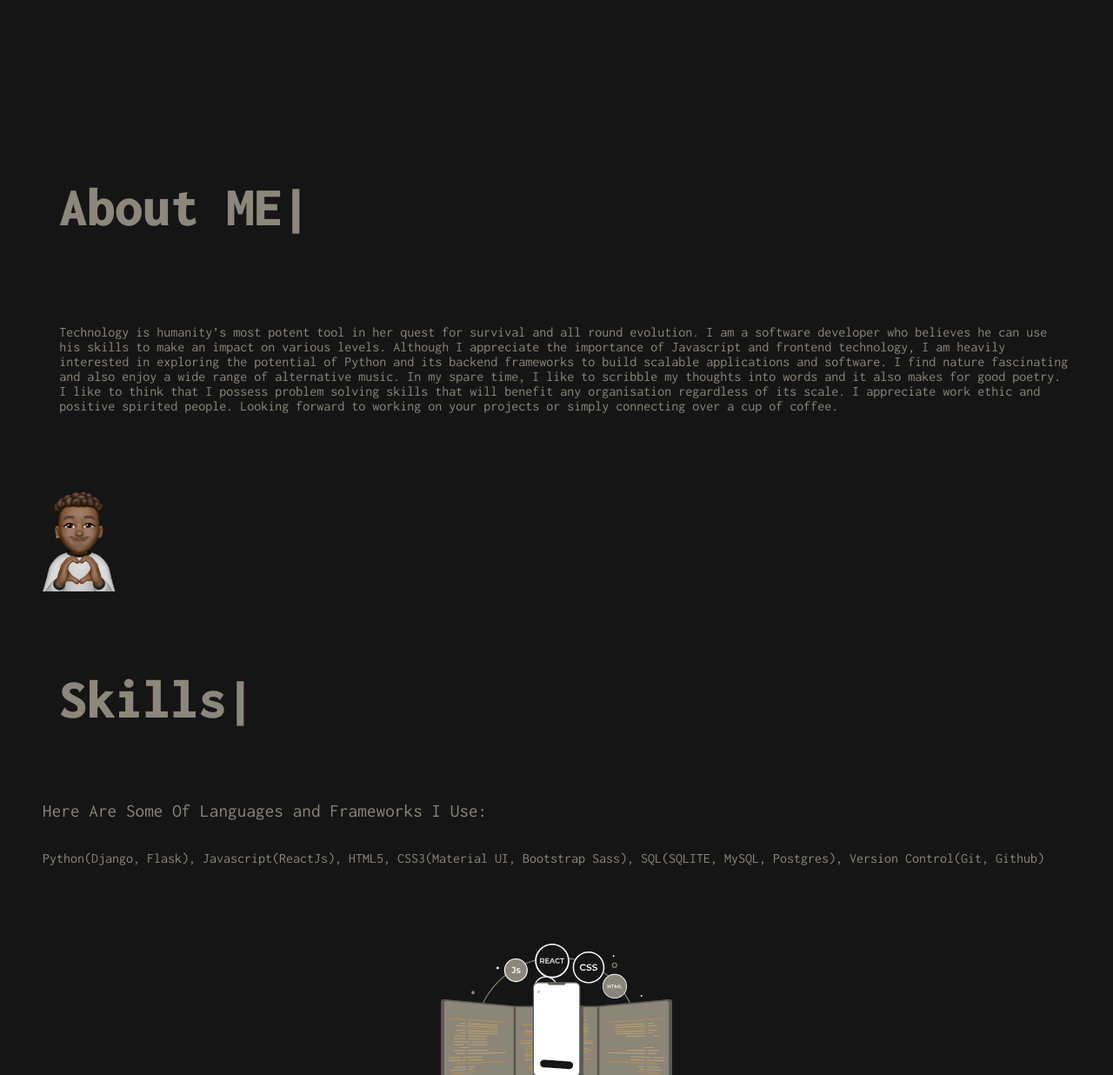
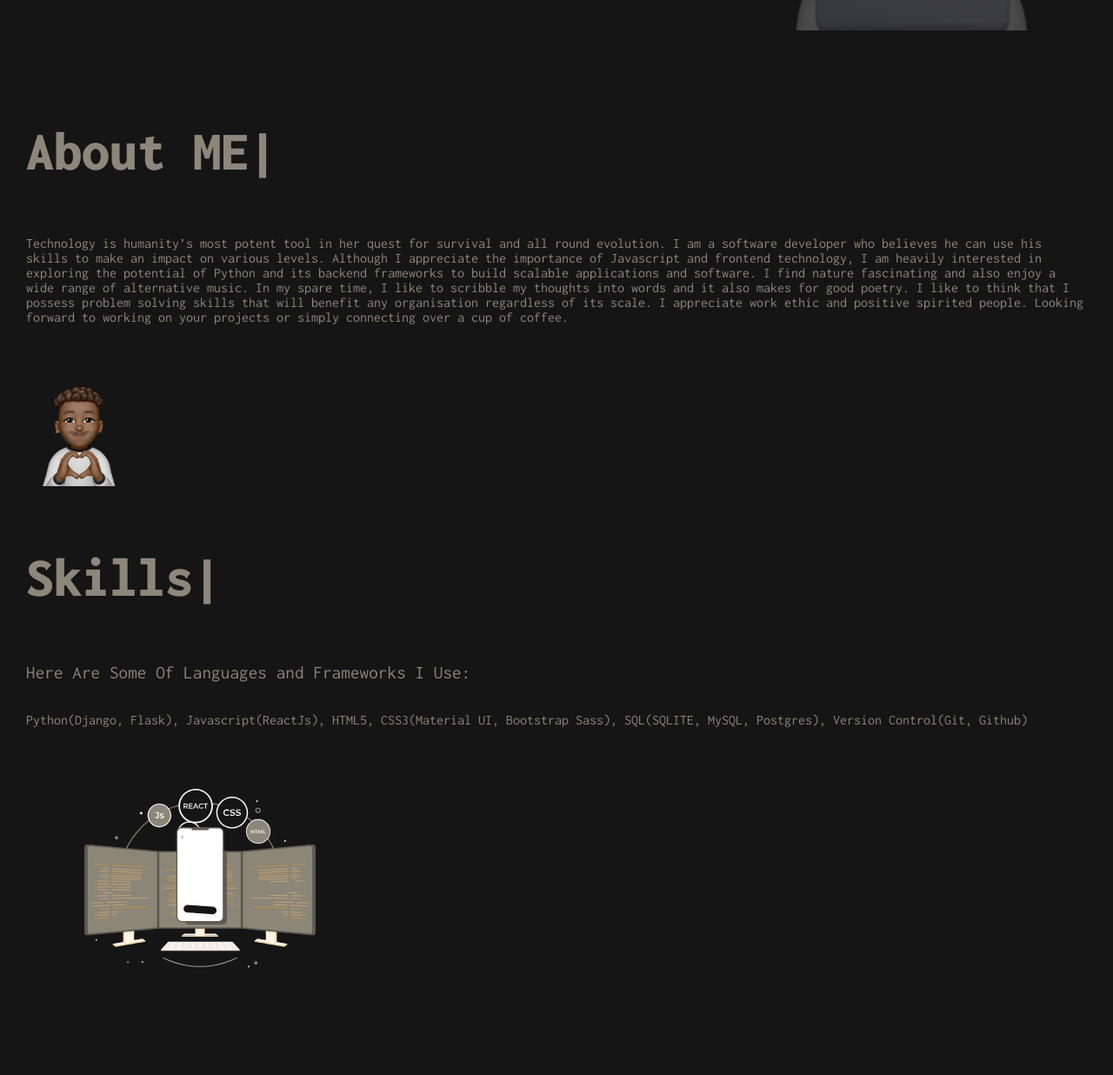
Before and after one commit to ceejaycodes/Marvel-Ogoke, a React (Create React App) app: page / in a window 1280 px wide. Shown: the part 645-1881 px from the top of the page at 87% size. Built offline with nearby package versions, Linux system fonts and the light colour scheme.

Commit message:
style adjustments

```diff
--- a/src/dir/styles/App.scss
+++ b/src/dir/styles/App.scss
@@ -52,11 +52,9 @@ body{
 .hertxtbx{
   z-index: 0;
   height: 20%;
-  margin: 5rem 1.2rem 0 1.2rem;
-  padding: 22px;
+  margin: 5rem 0 0 0;
   display: flex;
-  justify-content: space-around;
-  align-items: center;
+  justify-content: flex-start;
   flex-direction: column;
 }
 
@@ -175,9 +173,7 @@ body{
 
 .abtbx{
   display: flex;
-  padding: 1.2em;
   margin-bottom: 4em;
-  margin-left: 19px;
 }
 .abouttxt{
   color: $base-color;
@@ -194,7 +190,6 @@ body{
 
 
 .sklogs{
-  margin: 19px;
   gap: 32px;
   display: flex;
   justify-content: space-between;
@@ -273,7 +268,7 @@ body{
 
   .sklanbx{
     display: flex;
-    justify-content: center;
+    justify-content: flex-start;
   }
 
   p{
```
